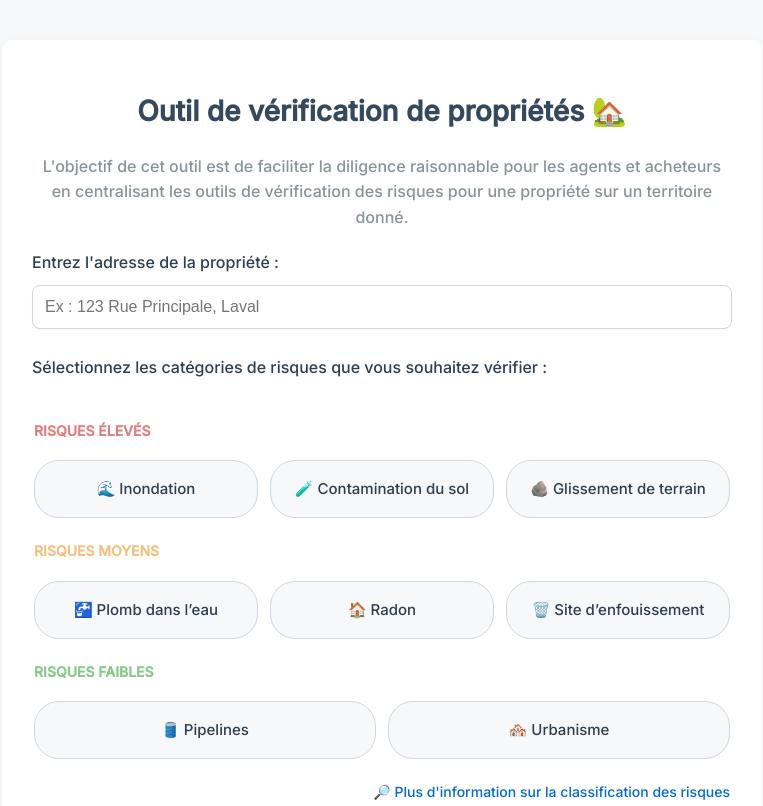
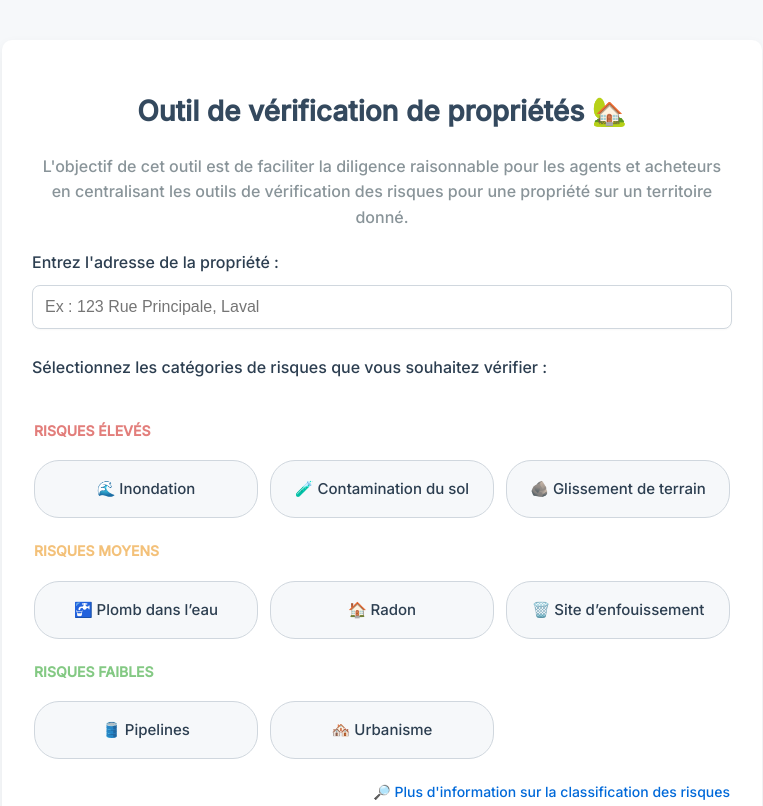
Before and after one commit to emdebarros/property-risk-assistant-mvp, a plain HTML site: page index.html in a window 1280 px wide. Shown: the top 806 px of the page, without its empty margins (258-1021 px from the left). Drawn offline with Linux system fonts and the light colour scheme.

Commit message:
Update index.html

```diff
--- a/index.html
+++ b/index.html
@@ -71,6 +71,9 @@
               <input type="checkbox" id="urbanism" name="category" value="urbanism">
               <label for="urbanism">🏘️ Urbanisme</label>
             </div>
+            <div class="risk-option">
+             <!--empty-->
+            </div>
           </div>
         </div>
 
```
